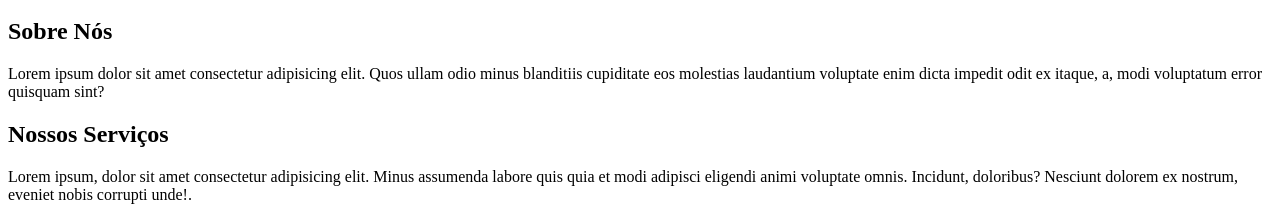
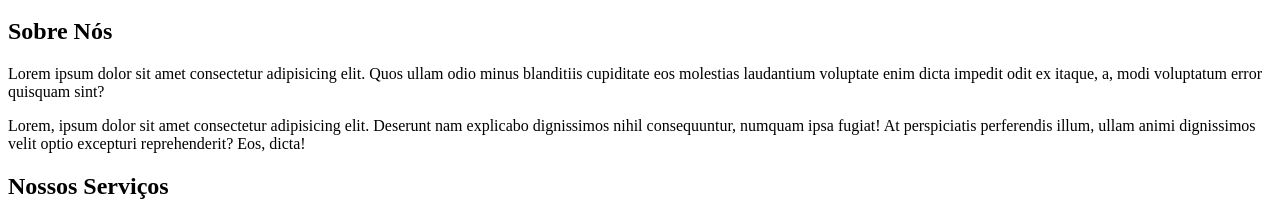
Before and after one commit to Mpbarcelo/Dml-transportes, a plain HTML site: page index.html in a window 1280 px wide. Shown: the part 590-800 px from the top of the page. Drawn offline with Linux system fonts and the light colour scheme; files whose address does not match are found by name.

Commit message:
enviando alterações

```diff
--- a/assets/index.html
+++ b/index.html
@@ -32,6 +32,12 @@
         minus blanditiis cupiditate eos molestias laudantium voluptate enim
         dicta impedit odit ex itaque, a, modi voluptatum error quisquam sint?
       </p>
+      <p>
+        Lorem, ipsum dolor sit amet consectetur adipisicing elit. Deserunt nam
+        explicabo dignissimos nihil consequuntur, numquam ipsa fugiat! At
+        perspiciatis perferendis illum, ullam animi dignissimos velit optio
+        excepturi reprehenderit? Eos, dicta!
+      </p>
     </section>
 
     <section id="servicos">
```
